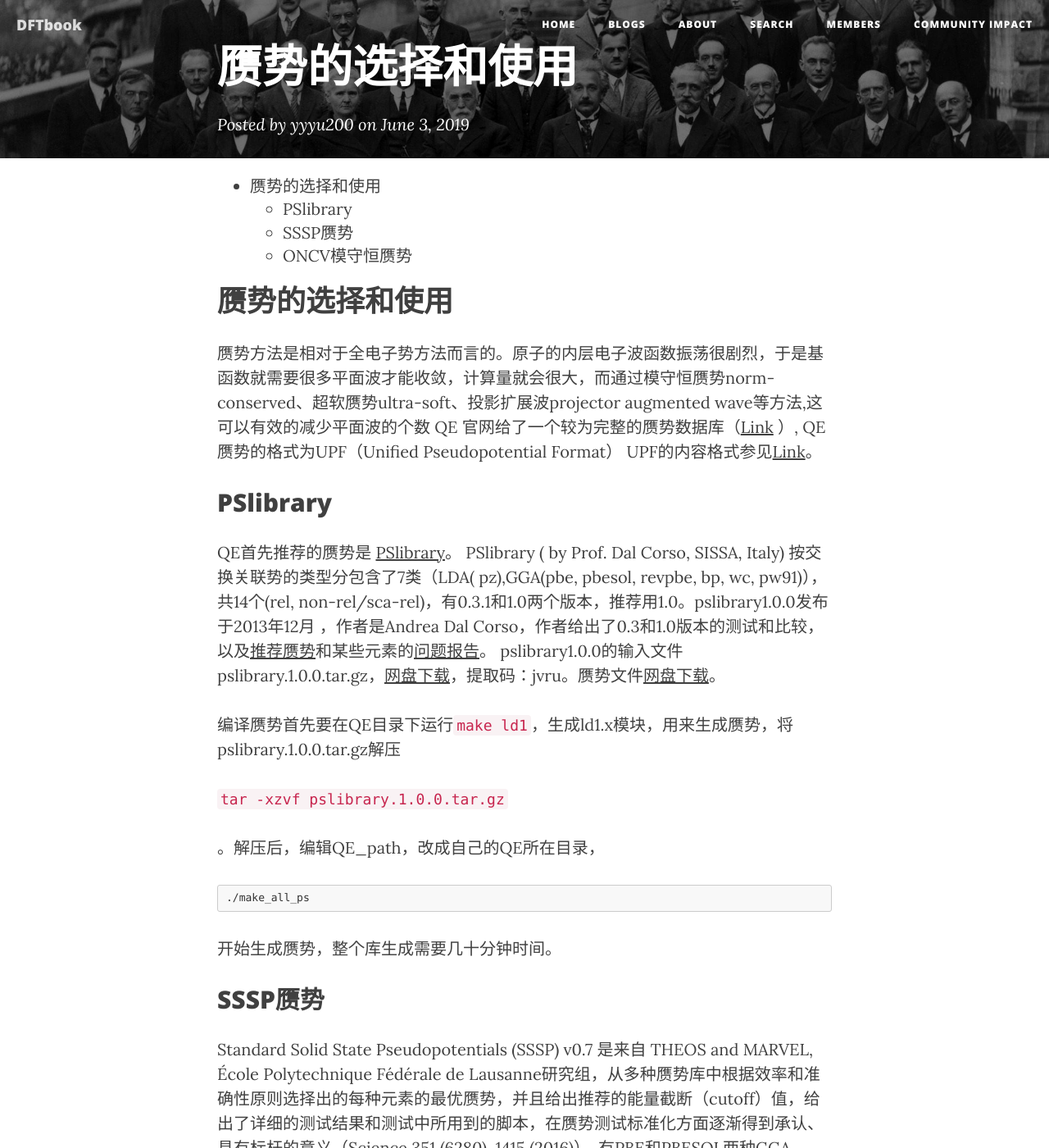
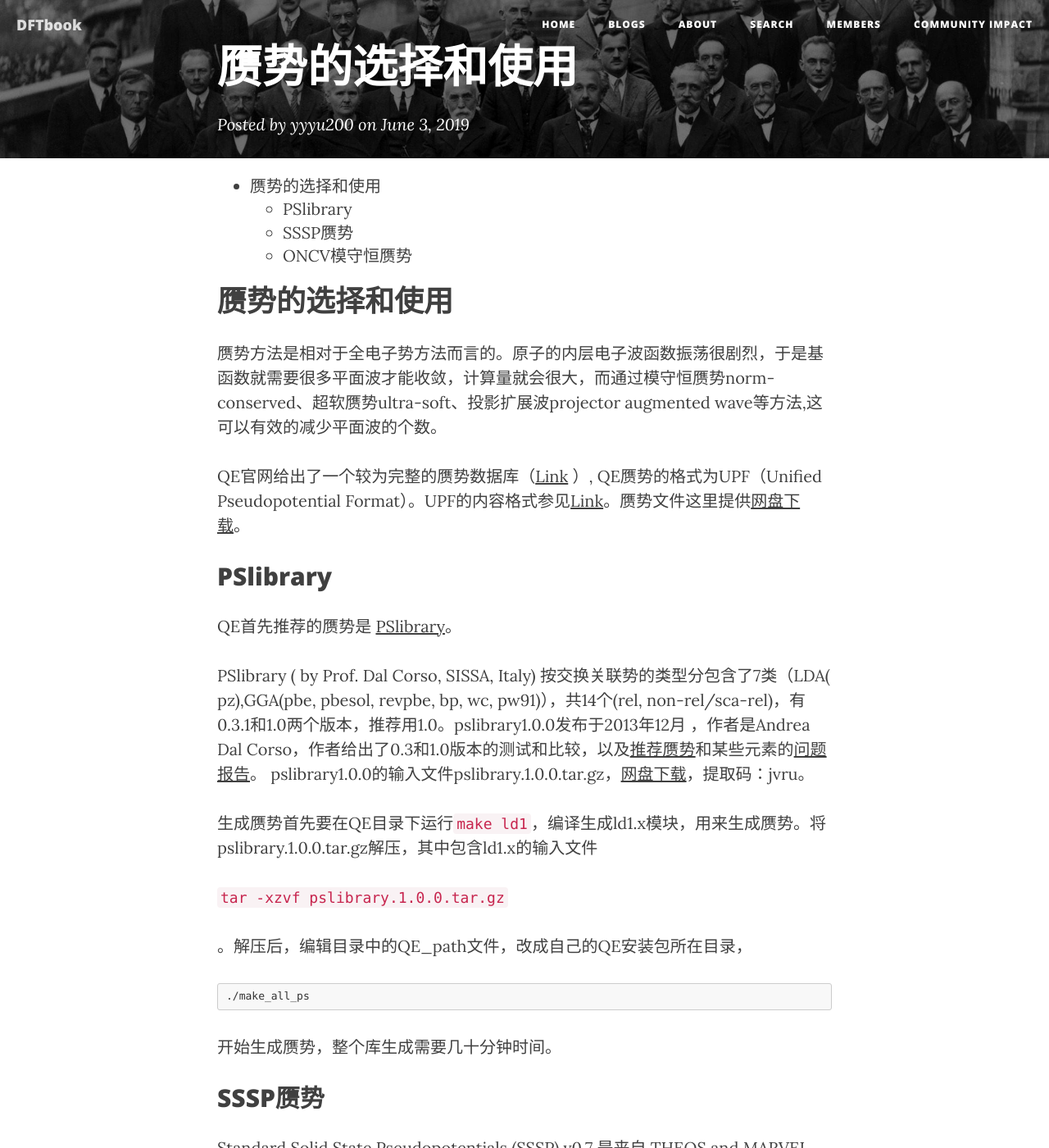
Before and after one commit to yyyu200/DFTbook, a Jekyll site: the page built from _posts/2019-06-03-PPlib.md, in a window 1280 px wide and 1400 px high. Shown: the whole window at 82% size. Built offline with Jekyll 4.4.1, drawn with Linux system fonts in a browser that asks for light colours; nearby versions of some CDN libraries; comment, search, counter and statistics services are not loaded.

Commit message:
modify at20190803-10:09:18-aliyun

````diff
--- a/_posts/2019-06-03-PPlib.md
+++ b/_posts/2019-06-03-PPlib.md
@@ -21,20 +21,22 @@ trans: cube
 
 #  赝势的选择和使用
 
-赝势方法是相对于全电子势方法而言的。原子的内层电子波函数振荡很剧烈，于是基函数就需要很多平面波才能收敛，计算量就会很大，而通过模守恒赝势norm-conserved、超软赝势ultra-soft、投影扩展波projector augmented wave等方法,这可以有效的减少平面波的个数
-QE 官网给了一个较为完整的赝势数据库（[Link](http://www.quantum-espresso.org/pseudopotentials/) ）, QE赝势的格式为UPF（Unified Pseudopotential Format） UPF的内容格式参见[Link](http://www.quantum-espresso.org/pseudopotentials/unified-pseudopotential-format/)。
+赝势方法是相对于全电子势方法而言的。原子的内层电子波函数振荡很剧烈，于是基函数就需要很多平面波才能收敛，计算量就会很大，而通过模守恒赝势norm-conserved、超软赝势ultra-soft、投影扩展波projector augmented wave等方法,这可以有效的减少平面波的个数。
+
+QE官网给出了一个较为完整的赝势数据库（[Link](http://www.quantum-espresso.org/pseudopotentials/) ）, QE赝势的格式为UPF（Unified Pseudopotential Format）。UPF的内容格式参见[Link](http://www.quantum-espresso.org/pseudopotentials/unified-pseudopotential-format/)。赝势文件这里提供[网盘下载](https://pan.baidu.com/s/1c1ZOQli)。
 
 ## PSlibrary
 
 QE首先推荐的赝势是 [PSlibrary](http://theossrv1.epfl.ch/Main/Pseudopotentials)。
+
 PSlibrary ( by Prof. Dal Corso, SISSA, Italy) 按交换关联势的类型分包含了7类（LDA( pz),GGA(pbe, pbesol, revpbe, bp, wc, pw91)），共14个(rel, non-rel/sca-rel)，有0.3.1和1.0两个版本，推荐用1.0。pslibrary1.0.0发布于2013年12月 ，作者是Andrea Dal Corso，作者给出了0.3和1.0版本的测试和比较，以及[推荐赝势](http://people.sissa.it/~dalcorso/PP_list.html)和某些元素的[问题报告](http://people.sissa.it/~dalcorso/pslibrary_help.html)。
-pslibrary1.0.0的输入文件pslibrary.1.0.0.tar.gz，[网盘下载](https://pan.baidu.com/s/1f4Rdd7EY1q28OZCMlMsMwg)，提取码：jvru。赝势文件[网盘下载](https://pan.baidu.com/s/1c1ZOQli)。
+pslibrary1.0.0的输入文件pslibrary.1.0.0.tar.gz，[网盘下载](https://pan.baidu.com/s/1f4Rdd7EY1q28OZCMlMsMwg)，提取码：jvru。
 
-编译赝势首先要在QE目录下运行```make ld1```，生成ld1.x模块，用来生成赝势，将pslibrary.1.0.0.tar.gz解压
+生成赝势首先要在QE目录下运行```make ld1```，编译生成ld1.x模块，用来生成赝势。将pslibrary.1.0.0.tar.gz解压，其中包含ld1.x的输入文件
 
 ```tar -xzvf pslibrary.1.0.0.tar.gz```
 
-。解压后，编辑QE_path，改成自己的QE所在目录，
+。解压后，编辑目录中的QE_path文件，改成自己的QE安装包所在目录，
 
 ```
 ./make_all_ps
````
